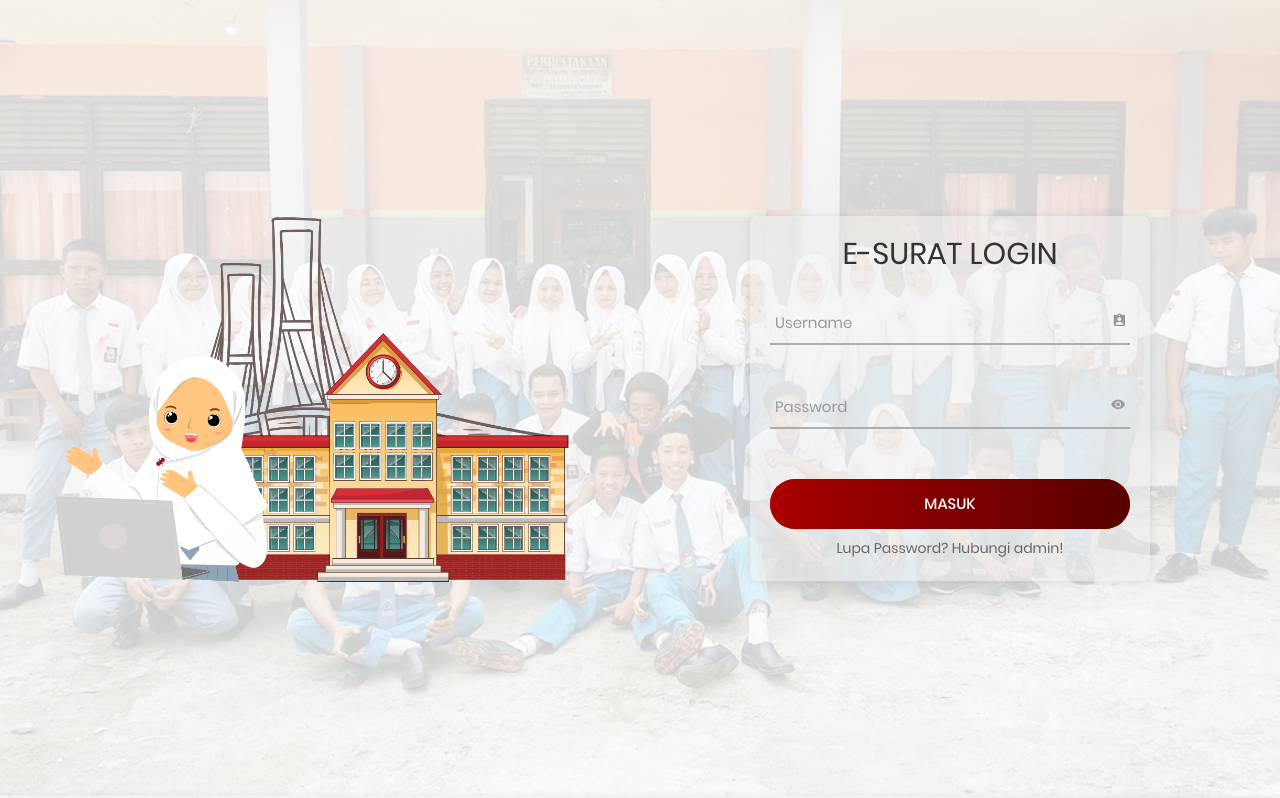
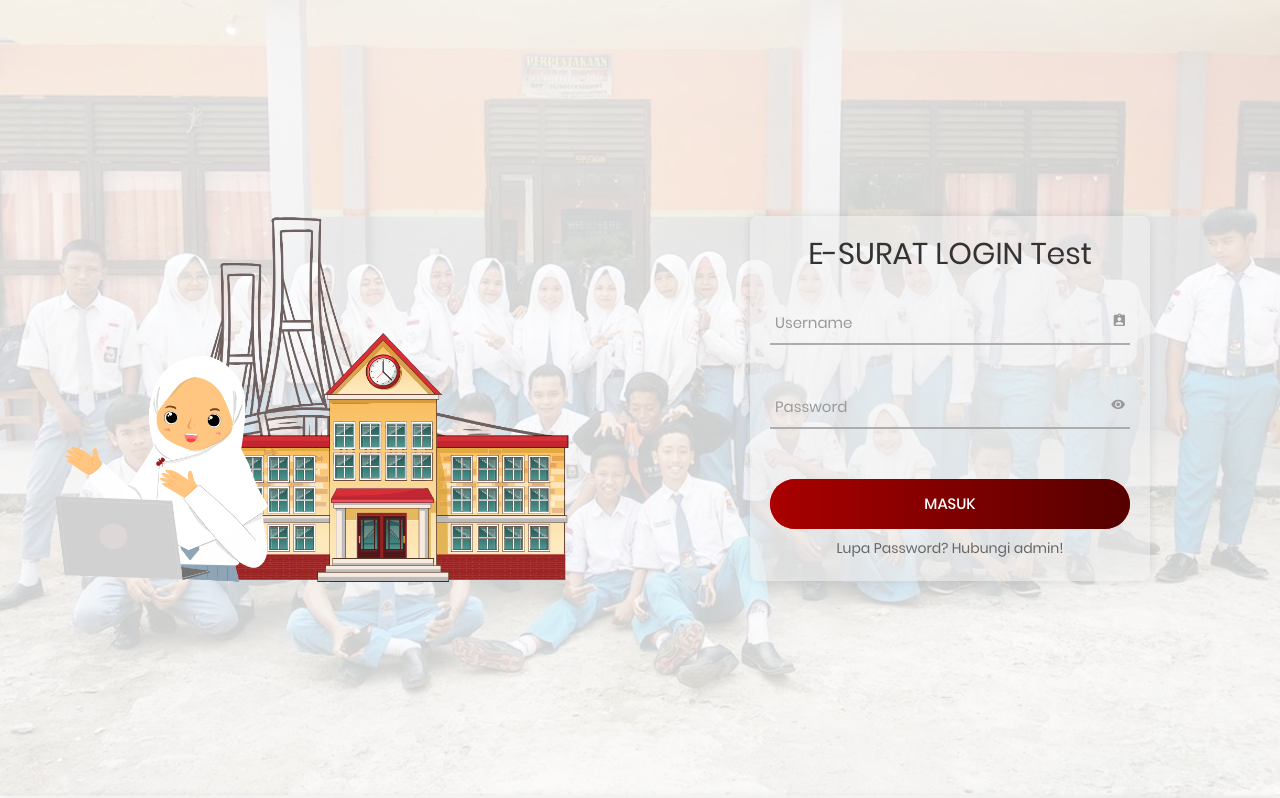
Before and after one commit to kholid123123/skripsi, a CodeIgniter app: page /database/web/login in a window 1280 px wide. Shown: the part 59-857 px from the top of the page. Run offline with CodeIgniter, Linux system fonts and the light colour scheme; some libraries are stand-ins or nearby versions.

Commit message:
ubah tampilan login

```diff
--- a/application/views/web/login.php
+++ b/application/views/web/login.php
@@ -50,7 +50,7 @@
                     <div class="wrap-login100">
                         <form method="post" action="" class="login100-form validate-form">
                             <span class="login100-form-title p-b-26">
-                                E-SURAT LOGIN
+                                E-SURAT LOGIN Test
                             </span>
                             <small>
                                 <?php echo $this->session->flashdata('msg'); ?>
```
